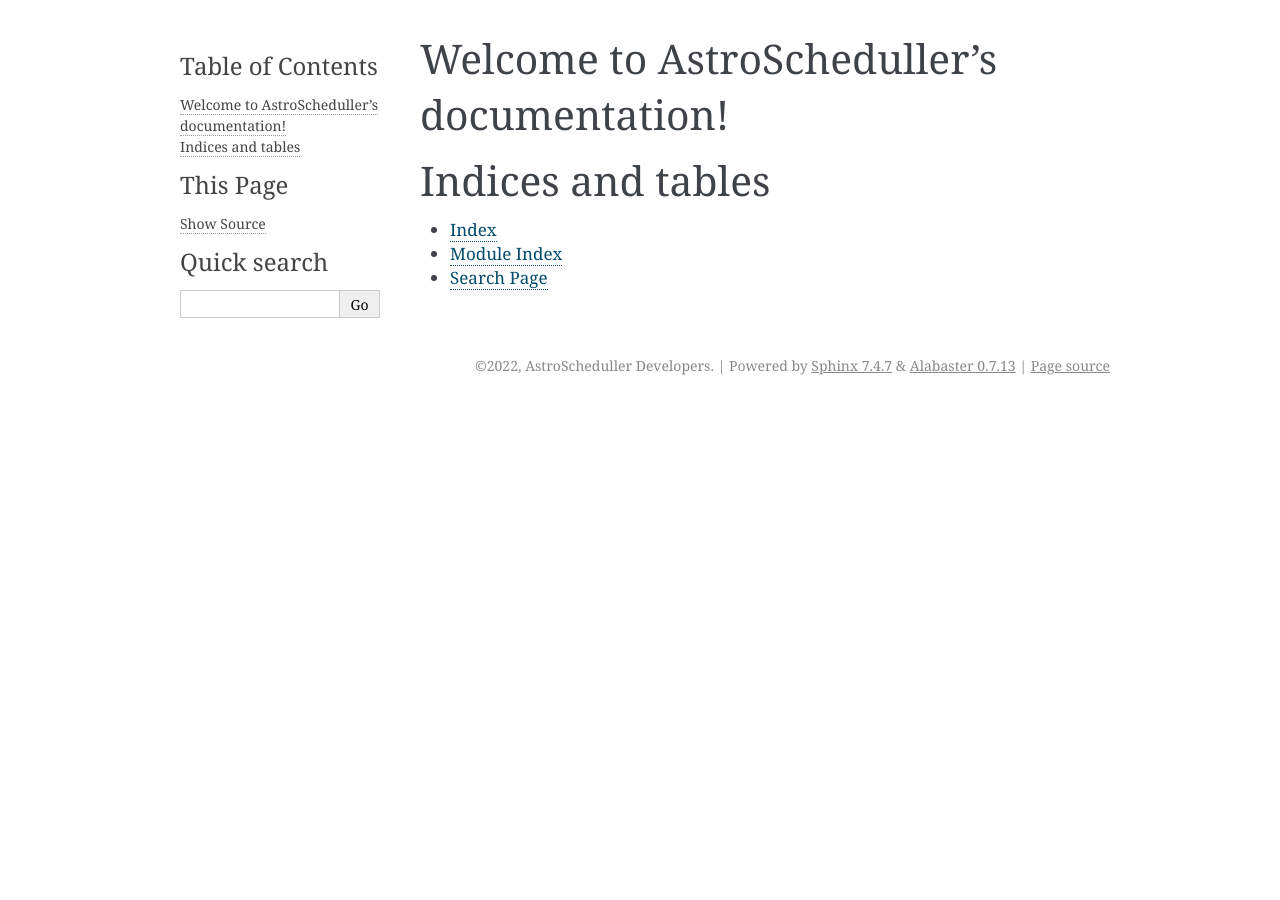
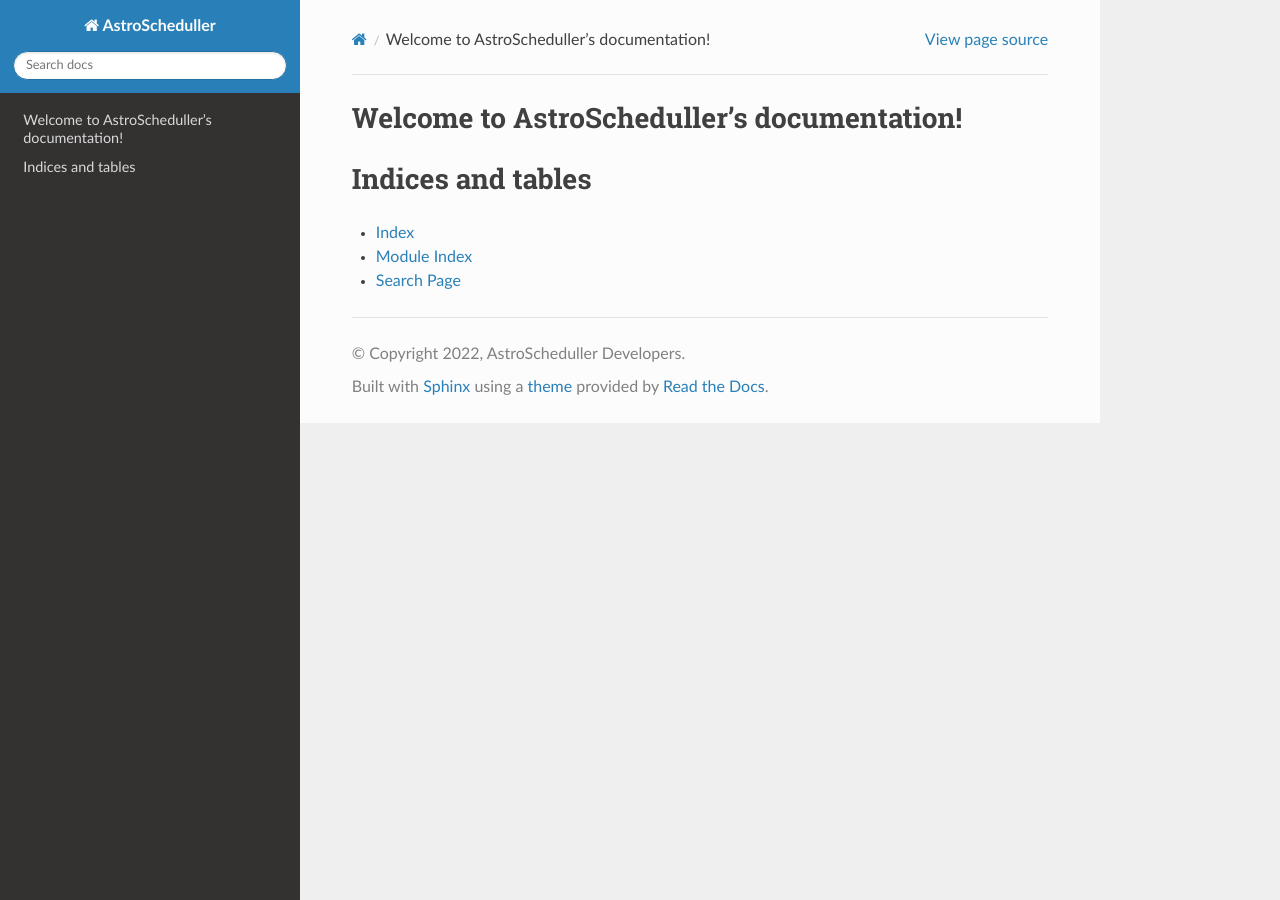
Before and after one commit to AstroScheduller/astroscheduller-docs, a Sphinx documentation site: the page built from source/index.rst, in a window 1280 px wide. Built offline with Sphinx 7.4.7 and the Read the Docs theme 2.0.0, drawn with Linux system fonts in a browser that asks for light colours.

Commit message:
Update conf.py

```diff
--- a/source/conf.py
+++ b/source/conf.py
@@ -57,3 +57,8 @@
     '.md': CommonMarkParser,
 }
 source_suffix = ['.rst', '.md']
+
+# Html5 export theme
+import sphinx_rtd_theme
+html_theme = "sphinx_rtd_theme"
+html_theme_path = [sphinx_rtd_theme.get_html_theme_path()]
```
